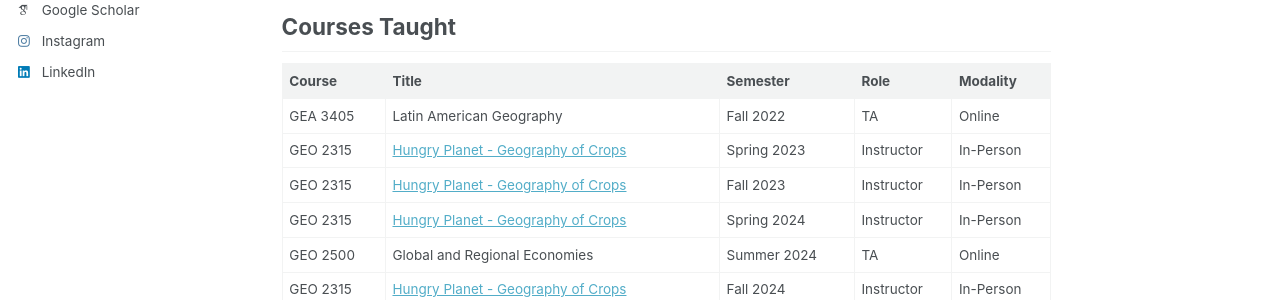
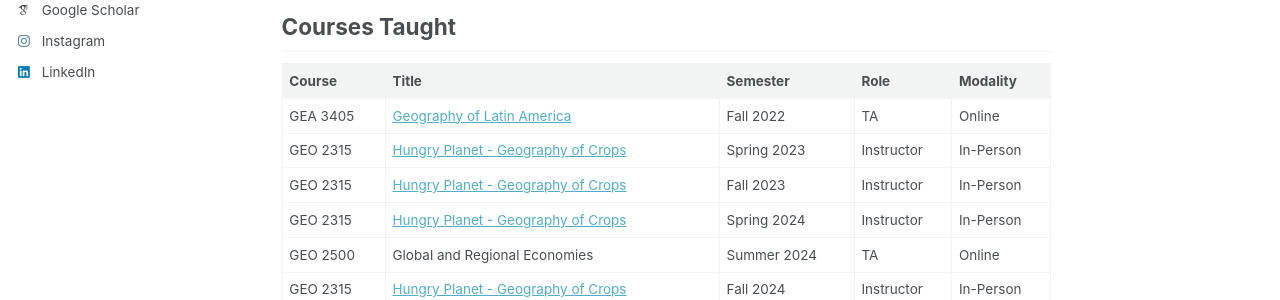
Before and after one commit to lharriscoble/lharriscoble.github.io, a Jekyll site: the page built from _pages/teaching.md, in a window 1280 px wide and 900 px high. Shown: the part 334-634 px from the top of the window. Built offline with Jekyll 4.4.1, drawn with Linux system fonts in a browser that asks for light colours; some web fonts are replaced; a script bundle is joined from its source files by our own code; library files that are not in the unit come from our copies.

Commit message:
Update teaching.md

```diff
--- a/_pages/teaching.md
+++ b/_pages/teaching.md
@@ -15,7 +15,7 @@ Click on a course below to see the syllabus and course evaluations.
 
 | Course | Title | Semester | Role | Modality |
 |--------|-------|----------|------|
-| GEA 3405 | Latin American Geography | Fall 2022 | TA | Online |
+| GEA 3405 | [Geography of Latin America](/teaching/gea3405) | Fall 2022 | TA | Online |
 | GEO 2315 | [Hungry Planet - Geography of Crops](/teaching/geo2315) | Spring 2023 | Instructor | In-Person |
 | GEO 2315 | [Hungry Planet - Geography of Crops](/teaching/geo2315) | Fall 2023 | Instructor | In-Person |
 | GEO 2315 | [Hungry Planet - Geography of Crops](/teaching/geo2315) | Spring 2024 | Instructor | In-Person |
```
